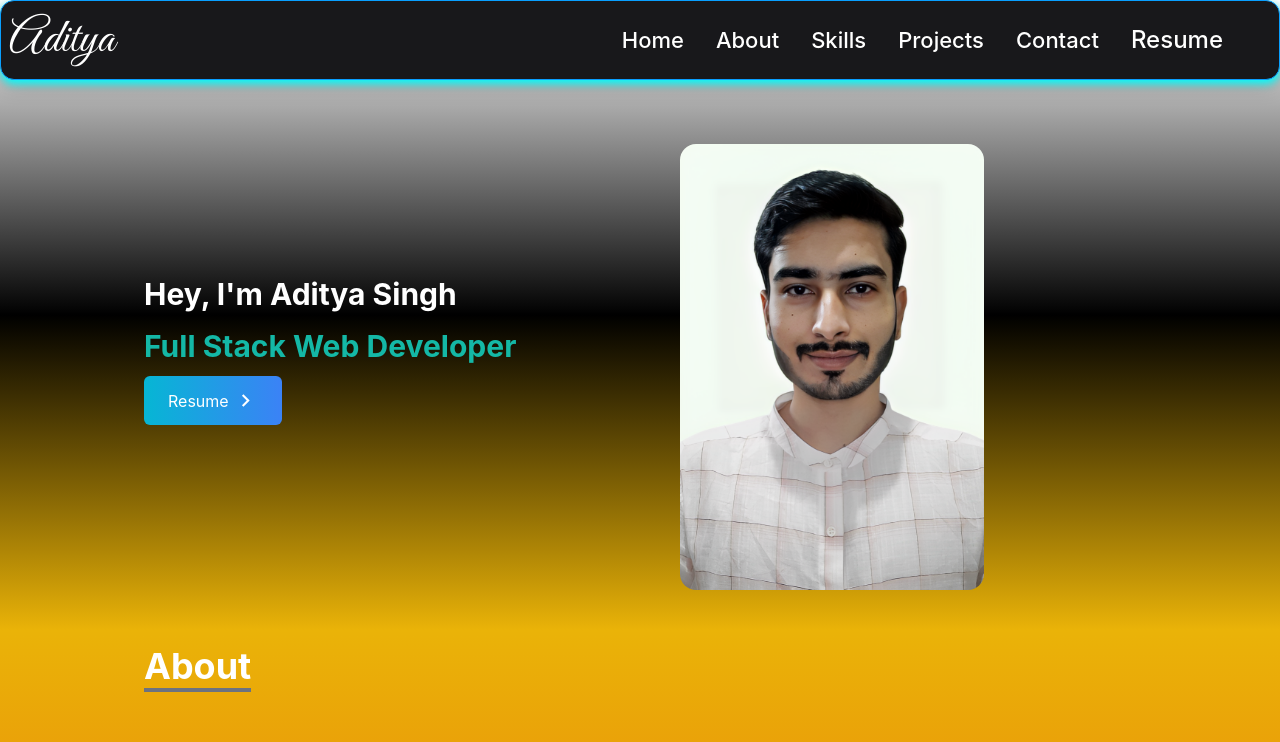
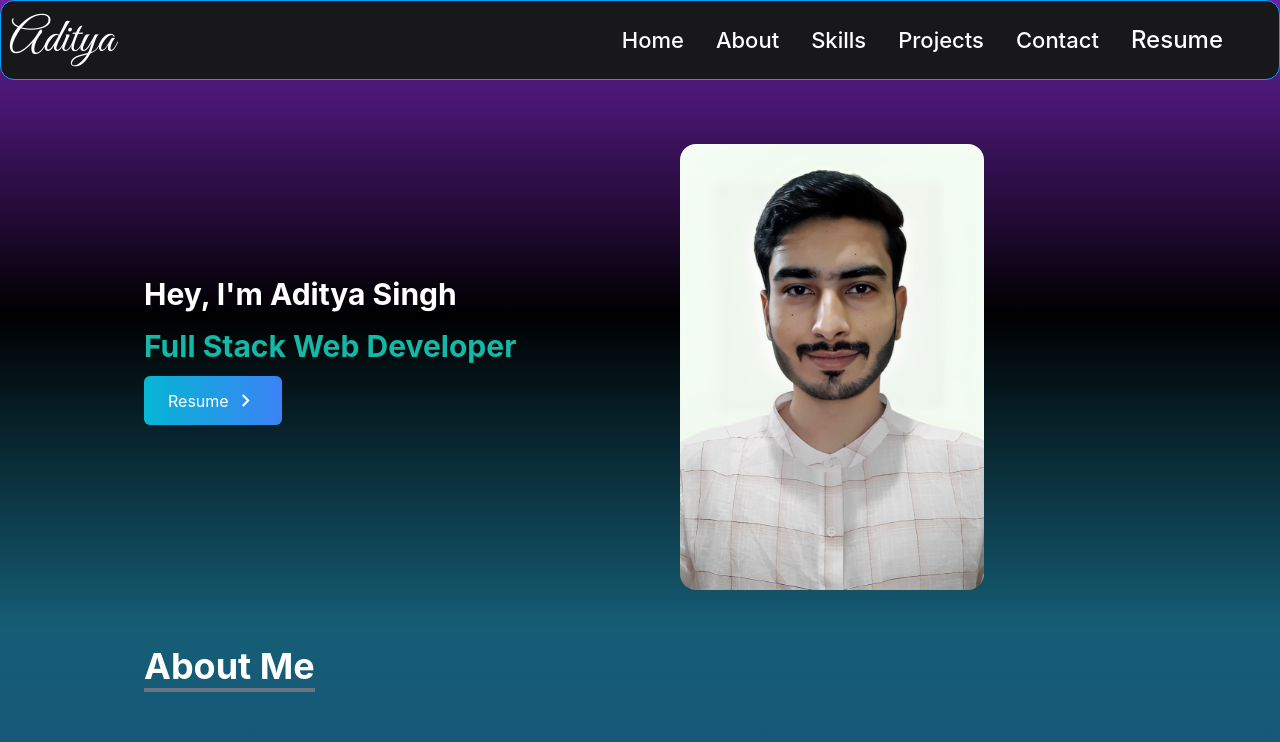
Before and after one commit to Adii1707/Adii1707.github.io, a React (Create React App) app: page / in a window 1280 px wide. Shown: the top 742 px of the page. Built offline with nearby package versions, Linux system fonts and the light colour scheme.

Commit message:
color-changed

```diff
--- a/src/Components/Navbar.css
+++ b/src/Components/Navbar.css
@@ -8,7 +8,7 @@
     border-radius: 14px;
     border: 0.1px solid #099FFF;
     background-color: #18181B;
-    box-shadow: 0 4px 8px #00FFFF, 0 6px 20px 0 rgba(0, 0, 0, 0.19);
+    /* box-shadow: 0 4px 8px #00FFFF, 0 6px 20px 0 rgba(0, 0, 0, 0.19); */
 }
 
 #li{
--- a/src/Pages/About.jsx
+++ b/src/Pages/About.jsx
@@ -5,12 +5,12 @@ const About = ()=>{
     return (
       <div
       name="About"
-      className="w-full h-full bg-gradient-to-b from-yellow-500 via-orange-600  to-blue-600 text-white"
+      className="w-full h-full bg-gradient-to-b from-cyan-800 via-blue-900  to-purple-800 text-white"
     >
       <div className="max-w-screen-lg p-4 mx-auto flex flex-col justify-center w-full h-full">
         <div className="pb-8">
           <p className="text-4xl font-bold inline border-b-4 border-gray-500">
-            About
+            About Me
           </p>
         </div>
 
--- a/src/Pages/Contact.jsx
+++ b/src/Pages/Contact.jsx
@@ -50,7 +50,7 @@ const Contact = () => {
   return (
     <div
       name="Contact"
-      className="w-full h-full bg-gradient-to-b from-red-400 to-pink-800 p-4 text-white"
+      className="w-full h-full bg-gradient-to-b from-red-400 via-purple-900 to-pink-800 p-4 text-white"
     >
 
       <div className="flex flex-col w-full p-4 justify-center max-w-screen-lg mx-auto h-full">
--- a/src/Pages/Home.jsx
+++ b/src/Pages/Home.jsx
@@ -7,7 +7,7 @@ const Home = ()=>{
     return (
       <div
       name="home"
-      className="h-full pb-10 pt-20 w-full bg-gradient-to-b from-white via-black to-yellow-500 "
+      className="h-full pb-10 pt-20 w-full bg-gradient-to-b from-purple-800 via-black to-cyan-800 "
     >
       <div className=" max-w-screen-lg mx-auto flex flex-col items-center justify-center h-full px-4 md:flex-row">
         <div className="flex flex-col justify-center h-full  ">
--- a/src/Pages/Project.jsx
+++ b/src/Pages/Project.jsx
@@ -89,7 +89,7 @@ const Project = () => {
   return (
     <div
       name="Projects"
-      className="mt-10px bg-gradient-to-b from-black to-gray-800 w-full text-white md:h-full"
+      className="mt-10px bg-gradient-to-b from-pink-500 via-gray-800 to-red-400 w-full text-white md:h-full"
     >
       <div className="max-w-screen-lg pb-10 p-4 mx-auto flex flex-col justify-center w-full h-full">
         <div className="pb-8">
@@ -110,7 +110,7 @@ const Project = () => {
                 className="h-80 rounded-md duration-200 hover:scale-105"
               />
               <div>
-                <h3 className="font-bold text-green-800 p-2"  >{name}</h3>
+                <h3 className="font-bold text-orange-800 p-2 hover:scale-105"  >{name}</h3>
                 <p className=" text-black-800 p-2">{desc}</p>
                 <h4 className="font-bold text-green-800 p-2">Tech Stack: {stack}</h4>
               </div>
--- a/src/Pages/Skills.jsx
+++ b/src/Pages/Skills.jsx
@@ -64,7 +64,7 @@ const Skills = () => {
   return (
     <div
       name="Skills"
-      className="bg-gradient-to-b from-gray-800 to-black w-full h-full"
+      className="bg-gradient-to-b from-purple-800 via-blue-900 to-pink-500 w-full h-full"
     >
       <div className="max-w-screen-lg mx-auto p-4 flex flex-col justify-center w-full h-full text-white">
         <div>
```
